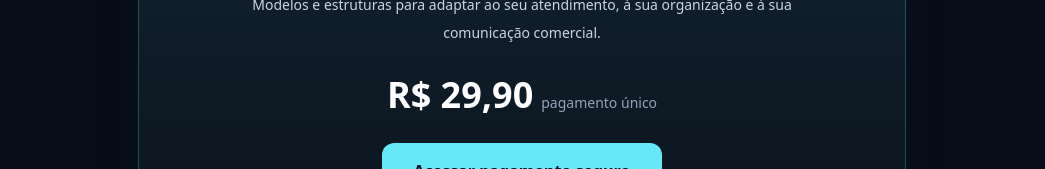
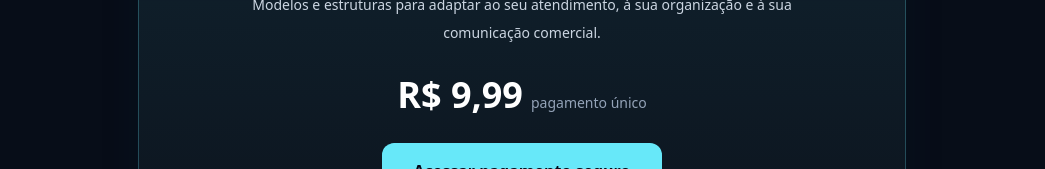
Before and after one commit to marciodrone-arch/scorpion-ai1, a Next.js app: page /manual-express in a window 1280 px wide. Shown: the part 2641-2810 px from the top of the page, without its empty margins (118-1163 px from the left). Built offline with nearby package versions, Linux system fonts and the light colour scheme; no server answers.

Commit message:
Corrige preço do Manual Operacional Express para R$ 9,99

```diff
--- a/app/manual-express/manual-express-client.tsx
+++ b/app/manual-express/manual-express-client.tsx
@@ -147,7 +147,7 @@ export default function ManualOperacionalExpressPage() {
           <span className="text-xs font-bold uppercase tracking-[.2em] text-cyan-200">Acesso digital</span>
           <h2 className="mt-3 text-3xl font-black text-white sm:text-4xl">Manual Operacional Express</h2>
           <p className="mx-auto mt-4 max-w-xl text-sm leading-7 text-slate-300">Modelos e estruturas para adaptar ao seu atendimento, à sua organização e à sua comunicação comercial.</p>
-          <div className="mt-7"><span className="text-4xl font-black text-white">R$ 29,90</span><span className="ml-2 text-sm text-slate-400">pagamento único</span></div>
+          <div className="mt-7"><span className="text-4xl font-black text-white">R$ 9,99</span><span className="ml-2 text-sm text-slate-400">pagamento único</span></div>
           {checkoutUrl ? (
             <a href={checkoutUrl} target="_blank" rel="noopener noreferrer" className="mt-7 inline-flex w-full items-center justify-center rounded-xl bg-cyan-300 px-8 py-4 font-extrabold text-slate-950 transition hover:bg-cyan-200 sm:w-auto">Acessar pagamento seguro</a>
           ) : (
```
